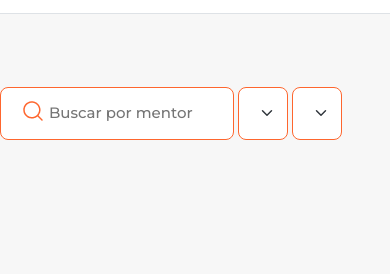
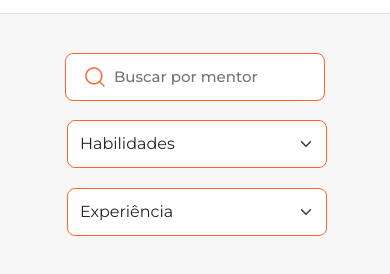
Before and after one commit to Squad16-FCamara/FC-Hackathon2022-Squad16-Front-end, a plain HTML site: page src/mentores.html in a window 390 px wide. Shown: the part 130-404 px from the top of the page. Drawn offline with nearby package versions, Linux system fonts and the light colour scheme.

Commit message:
melhoras na responsividade

```diff
--- a/src/style-busca.css
+++ b/src/style-busca.css
@@ -65,12 +65,12 @@ header ul
 
 #search-bar
 {
-    max-width: 24vw;
-    max-height: 6.3vh;
+    width: 360px;
+    height: 48px;
     background: #FFFFFF;
     background-image: url(./icons/MagnifyingGlass.png);
     background-repeat: no-repeat;
-    background-position: 20px 11px;
+    background-position: 17px 11px;
     border: 1px solid #FE662E;
     box-sizing: border-box;
     border-radius: 8px;
@@ -95,8 +95,8 @@ header ul
 #search-filter select
 {
     margin-left: 1vw;
-    width: 10vw;
-    height: 6.3vh;
+    width: 149px;
+    height: 48px;
     border: 1px solid #FE662E;
     box-sizing: border-box;
     border-radius: 8px;
@@ -199,7 +199,7 @@ header ul
     margin-bottom: 8px;
 }
 
-@media only screen and (max-width: 587px) {
+@media only screen and (max-width: 700px) {
 
 header
 {
@@ -225,7 +225,28 @@ header ul
 
 #search-bar
 {
-    max-width: 60vw;
+    width: 260px;
+    height: 48px;
+}
+
+#search-filter
+{
+    display: flex;
+    flex-direction: column;
+    align-items: center;
+    gap: 5vw;
+}
+
+#search-filter select
+{
+    width: 260px;
+    height: 48px;
+
+}
+
+#container
+{
+    padding-top: 15px;
 }
 
 }
```
